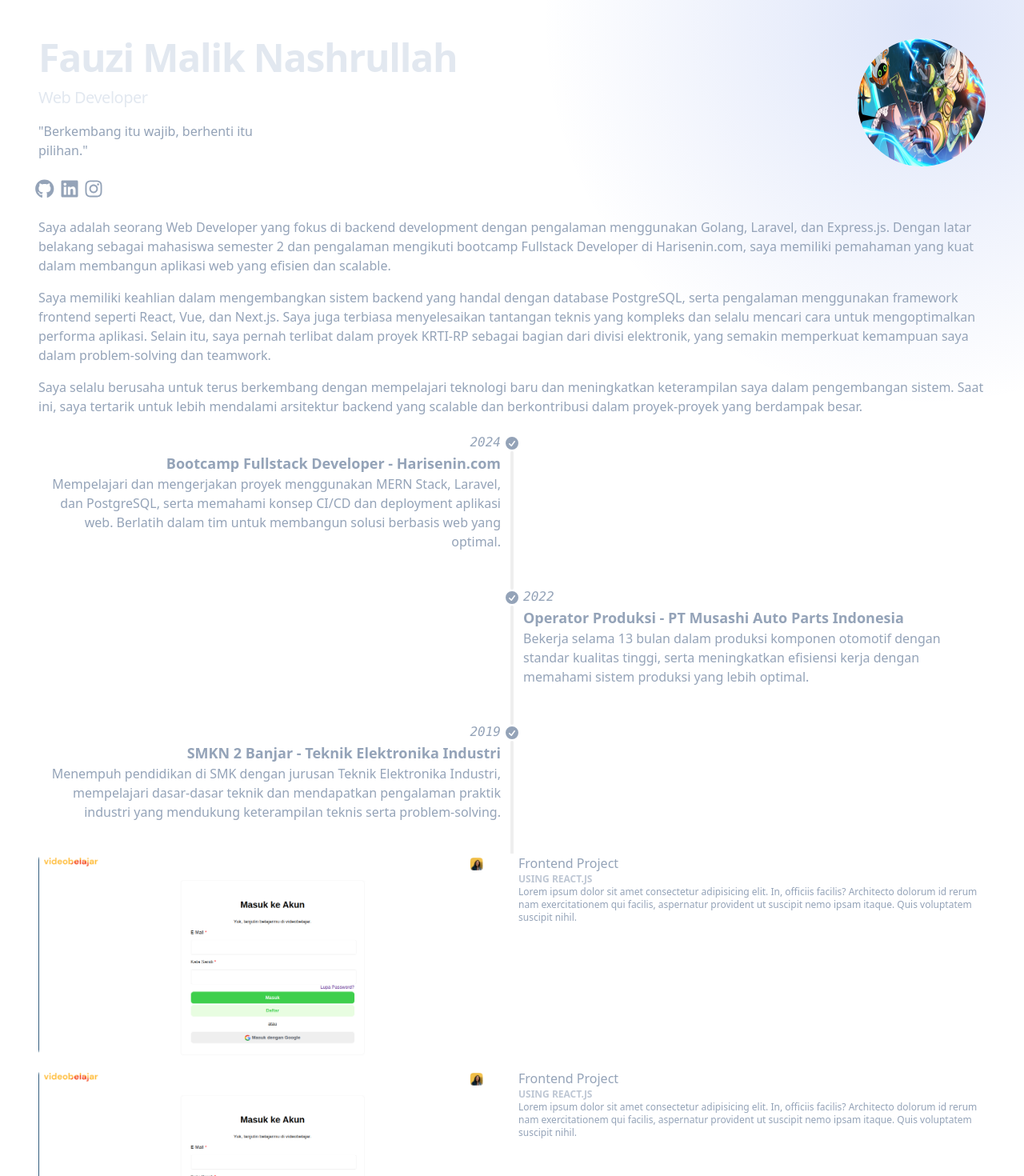
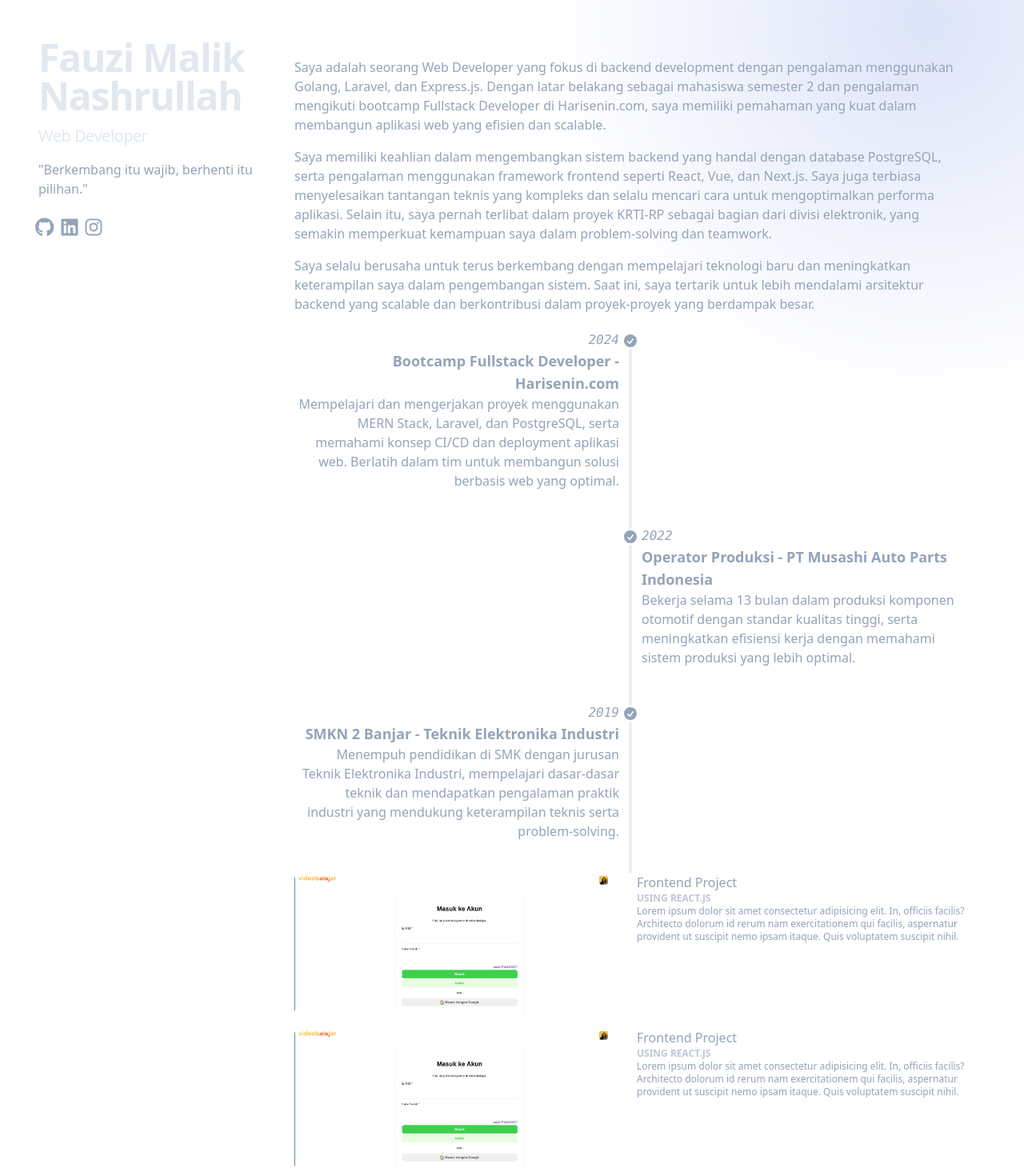
Before and after one commit to fauzinashrullah/Portfolio, a React (Vite) app: page / in a window 1280 px wide. Shown: the top 1470 px of the page at 80% size. Built offline with nearby package versions, Linux system fonts and the light colour scheme.

Commit message:
feat: responsive

```diff
--- a/package.json
+++ b/package.json
@@ -18,8 +18,6 @@
     "@tailwindcss/vite": "^4.0.14",
     "react": "^19.0.0",
     "react-dom": "^19.0.0",
-    "react-router": "^7.4.1",
-    "react-router-dom": "^7.4.1",
     "tailwindcss": "^4.0.14"
   },
   "devDependencies": {
--- a/src/App.jsx
+++ b/src/App.jsx
@@ -6,11 +6,17 @@
 function App() {
   return (
     <>
-      <Profil />
-      <About />
-      <Experience />
-      <Project />
-      <Footer />
+      <div className="flex flex-col lg:flex-row  min-h-screen">
+        <div className=" w-full lg:w-1/4 lg:fixed lg:h-screen">
+          <Profil />
+        </div>
+        <div className=" w-full lg:w-3/4 lg:ml-[25%] p-6">
+          <About />
+          <Experience />
+          <Project />
+          <Footer />
+        </div>
+      </div>
     </>
   );
 }
--- a/src/pages/About.jsx
+++ b/src/pages/About.jsx
@@ -1,7 +1,7 @@
 const About = () => {
   return (
     <div>
-      <h2 className="text-sm font-bold uppercase tracking-widest text-slate-200 lg:sr-only">
+      <h2 className="text-sm font-bold uppercase tracking-widest text-slate-200 lg:sr-only sticky top-0 backdrop-blur z-10">
         About
       </h2>
       <p className="mb-4">
--- a/src/pages/Experience.jsx
+++ b/src/pages/Experience.jsx
@@ -1,7 +1,7 @@
 const Experience = () => {
   return (
     <div>
-      <h2 className="text-sm font-bold uppercase tracking-widest text-slate-200 lg:sr-only">
+      <h2 className="text-sm font-bold uppercase tracking-widest text-slate-200 lg:sr-only sticky top-0 backdrop-blur z-10">
         Experience
       </h2>
       <ul className="timeline timeline-snap-icon max-md:timeline-compact timeline-vertical">
--- a/src/pages/Profil.jsx
+++ b/src/pages/Profil.jsx
@@ -1,4 +1,3 @@
-import image from "../assets/image/anby.jpg";
 import { FontAwesomeIcon } from "@fortawesome/react-fontawesome";
 import {
   faGithub,
@@ -42,13 +41,6 @@
           </a>
         </div>
       </div>
-      <div>
-        <img
-          src={image}
-          alt="fauzi-malik-nashrullah"
-          className="w-40 h-40 rounded-full hidden md:block"
-        />
-      </div>
     </div>
   );
 };
--- a/src/pages/Project.jsx
+++ b/src/pages/Project.jsx
@@ -3,7 +3,7 @@
 const Project = () => {
   return (
     <div>
-      <h2 className="my-2 text-sm font-bold uppercase tracking-widest text-slate-200 lg:sr-only">
+      <h2 className="my-2 text-sm font-bold uppercase tracking-widest text-slate-200 lg:sr-only sticky top-0 backdrop-blur z-10">
         Projects
       </h2>
       <ul className="space-y-4">
```
Also changed, not shown: 1 other file (tests, documents, lock files or other folders).
